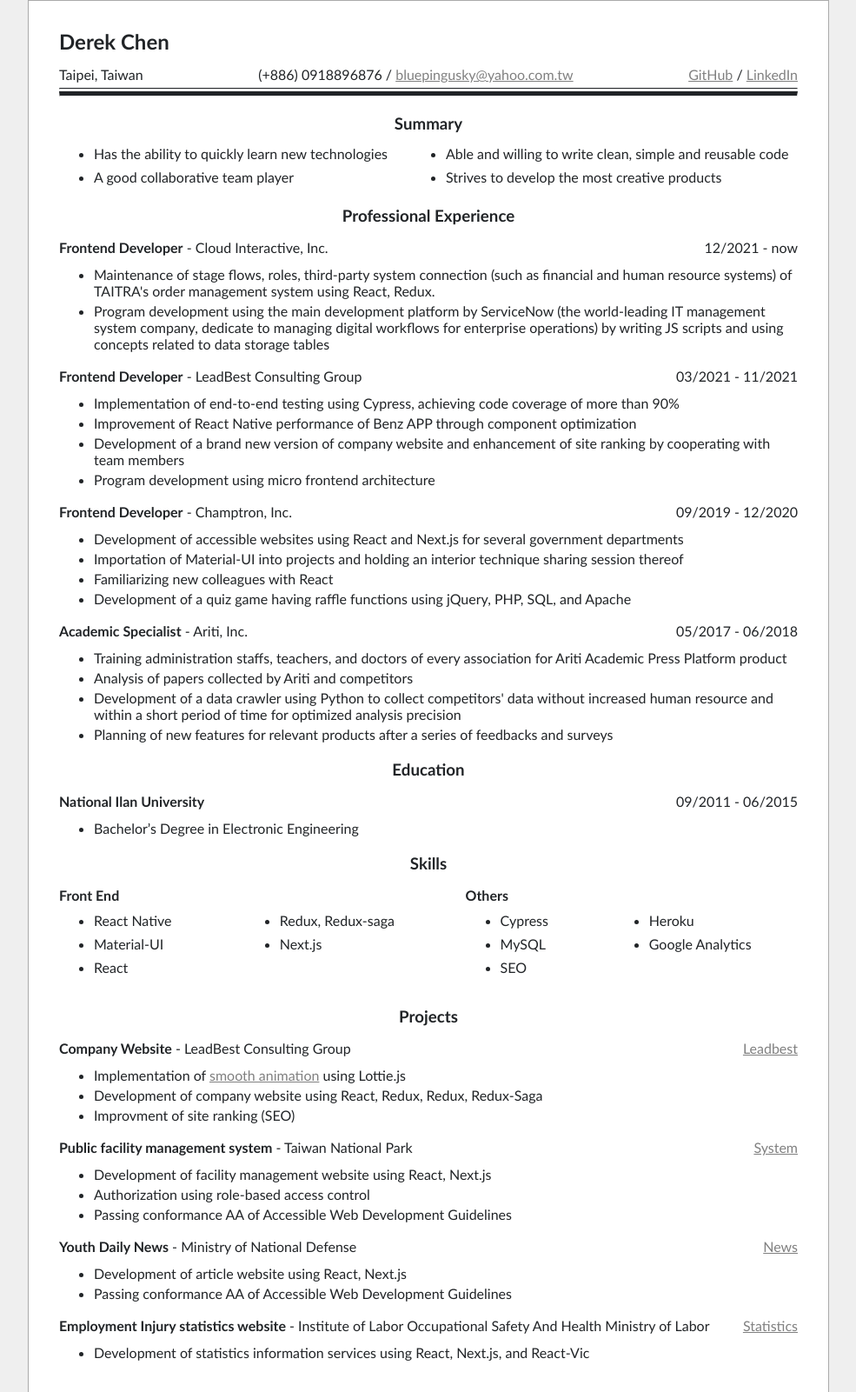
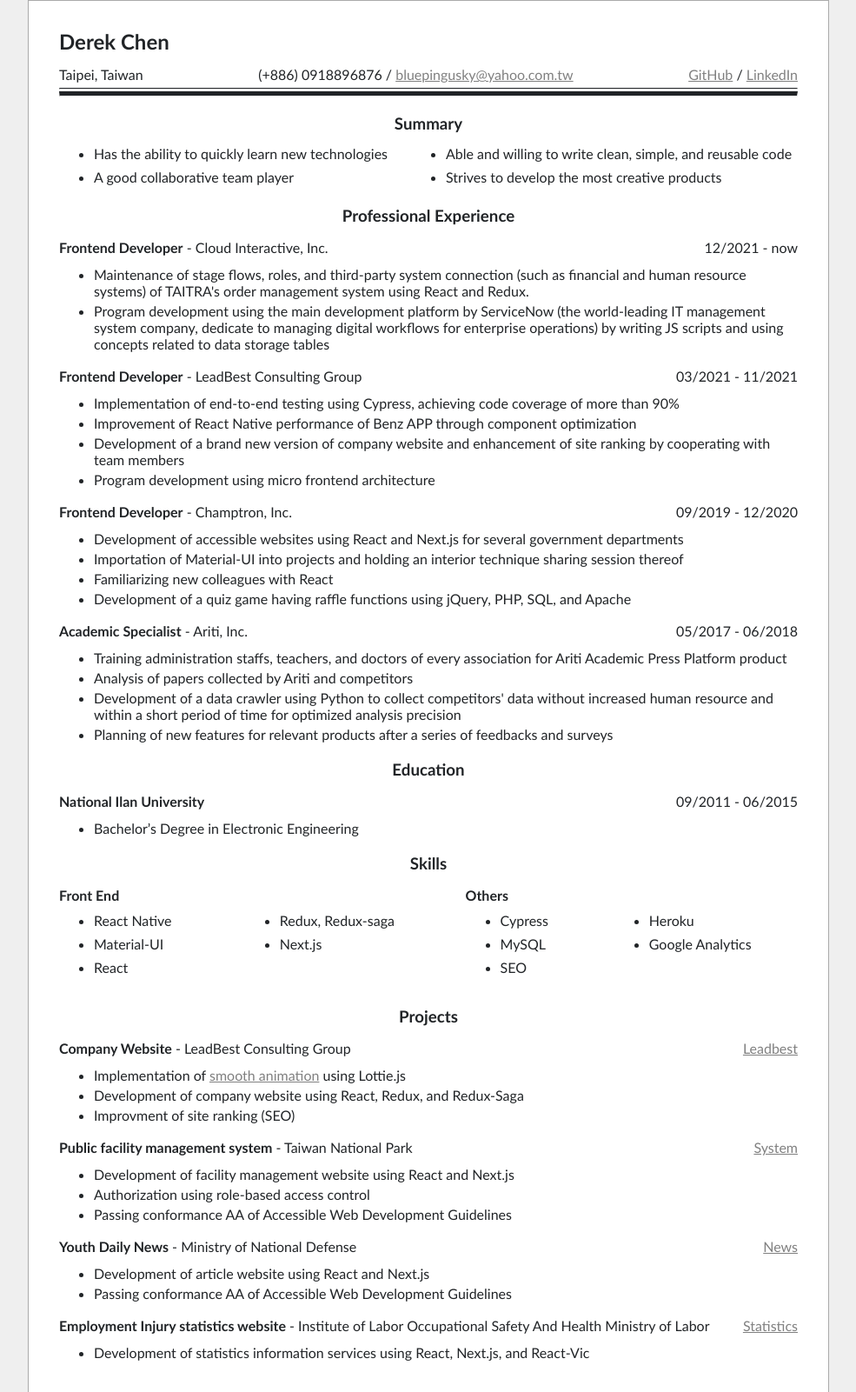
Before and after one commit to derek0610/resume, a plain HTML site: page index.html in a window 1280 px wide. Shown: the part 30-1631 px from the top of the page at 87% size, without its empty margins (147-1132 px from the left). Drawn offline with Linux system fonts and the light colour scheme.

Commit message:
grammar revision

```diff
--- a/index.html
+++ b/index.html
@@ -29,7 +29,7 @@
         <h3 style="text-align: center;">Summary</h3>
         <ul class="fx-row">
           <li>Has the ability to quickly learn new technologies</li>
-          <li>Able and willing to write clean, simple and reusable code</li>
+          <li>Able and willing to write clean, simple, and reusable code</li>
           <li>A good collaborative team player</li>
           <li>Strives to develop the most creative products</li>
         </ul>
@@ -42,7 +42,7 @@
             <p><date>12/2021 - now</date></p>
           </div>
           <ul>
-            <li>Maintenance of stage flows, roles, third-party system connection (such as financial and human resource systems) of TAITRA's order management system using React, Redux.</li>
+            <li>Maintenance of stage flows, roles, and third-party system connection (such as financial and human resource systems) of TAITRA's order management system using React and Redux.</li>
             <li>Program development using the main development platform by ServiceNow (the world-leading IT management system company, dedicate to managing digital workflows for enterprise operations) by writing JS scripts and using concepts related to data storage tables</li>
           </ul>
         </section>
@@ -133,7 +133,7 @@
           </div>
           <ul>
             <li>Implementation of <a href="https://www.leadbestconsultant.com/service#force" target="_blank">smooth animation</a> using Lottie.js</li>
-            <li>Development of company website using React, Redux, Redux, Redux-Saga</li>
+            <li>Development of company website using React, Redux, and Redux-Saga</li>
             <li>Improvment of site ranking (SEO)</li>
           </ul>
         </section>
@@ -146,7 +146,7 @@
               <p><a href="https://nppw.cpami.gov.tw/" target="_blank">System</a></p>
             </div>
             <ul>
-              <li>Development of facility management website using React, Next.js</li>
+              <li>Development of facility management website using React and Next.js</li>
               <li>Authorization using role-based access control</li>
               <li>Passing conformance AA of Accessible Web Development Guidelines</li>
             </ul>
@@ -160,7 +160,7 @@
               <p><a href="https://www.ydn.com.tw/" target="_blank">News</a></p>
             </div>
             <ul>
-              <li>Development of article website using React, Next.js</li>
+              <li>Development of article website using React and Next.js</li>
               <li>Passing conformance AA of Accessible Web Development Guidelines</li>
             </ul>
         </section>
```
